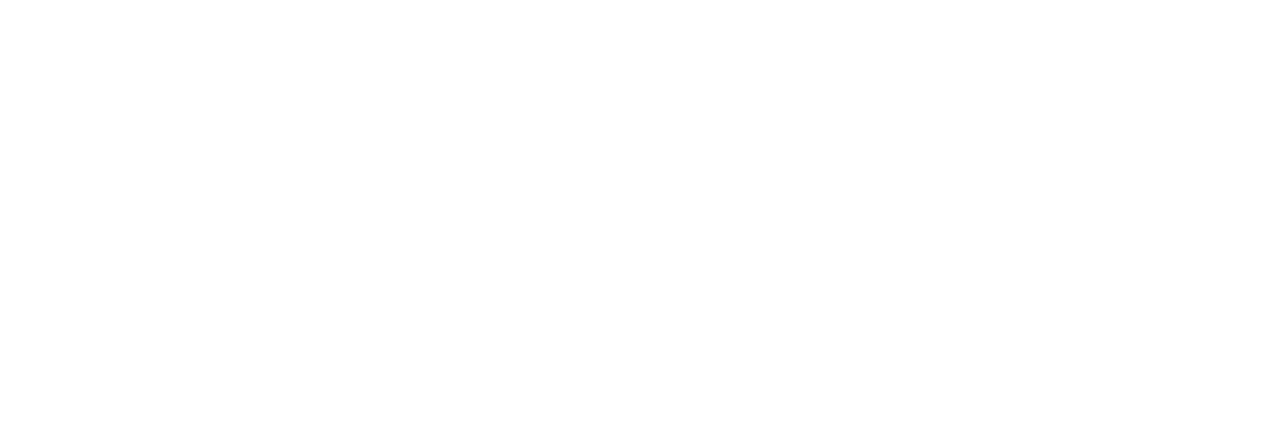
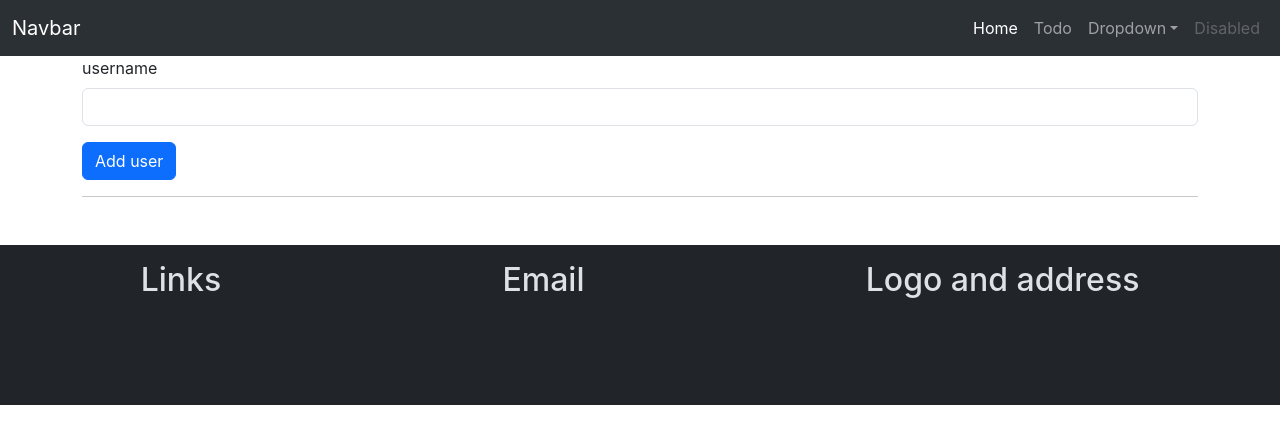
Before and after one commit to shoaib900/ee_landingpage, a React (Create React App) app: page /todo in a window 1280 px wide. Before the commit this address had no page. Shown: the top 444 px of the page. Built offline with nearby package versions, Linux system fonts and the light colour scheme.

Commit message:
update todo list

```diff
--- a/src/App.js
+++ b/src/App.js
@@ -1,14 +1,21 @@
 import React from 'react'
 import Home from './routes/Home'
 import { BrowserRouter,Route,Routes } from 'react-router-dom'
+import Todo from './routes/Todo'
+import Navbar from './components/Navbar'
+import Bottombar from './components/Bottombar'
 
 const App = () => {
   return (
     <BrowserRouter>
     <div>
+      <Navbar />
       <Routes>
         <Route path='/' element={<Home />} />
+        <Route path="/todo" element={<Todo /> } />
       </Routes>
+
+      <Bottombar />
 
     </div>
     </BrowserRouter>
--- /dev/null
+++ b/src/components/Bottombar.js
@@ -0,0 +1,24 @@
+import React from 'react'
+
+const Bottombar = () => {
+  return (
+    <div>
+         {/* footer */}
+
+            <div className='bg-dark mt-5 py-3 d-flex justify-content-around' style={{height:"20vh"}} data-bs-theme="dark">
+                <div className="card border-0">
+                    <h2>Links</h2>
+                </div>
+                <div className="card border-0">
+                    <h2>Email</h2>
+                </div>
+                <div className="card border-0">
+                    <h2>Logo and address</h2>
+                </div>
+            </div>
+
+    </div>
+  )
+}
+
+export default Bottombar
--- /dev/null
+++ b/src/components/Navbar.js
@@ -0,0 +1,45 @@
+import React from 'react'
+import { Link } from 'react-router-dom'
+
+const Navbar = () => {
+  return (
+    <div>
+         {/* navbar */}
+            <nav class="navbar navbar-expand-lg bg-body-tertiary" data-bs-theme="dark">
+                <div class="container-fluid">
+                    <span class="navbar-brand" >Navbar</span>
+                    <button class="navbar-toggler" type="button" data-bs-toggle="collapse" data-bs-target="#navbarSupportedContent" aria-controls="navbarSupportedContent" aria-expanded="false" aria-label="Toggle navigation">
+                        <span class="navbar-toggler-icon"></span>
+                    </button>
+                    <div class="collapse navbar-collapse" id="navbarSupportedContent">
+                        <ul class="navbar-nav ms-auto mb-2 mb-lg-0">
+                            <li class="nav-item">
+                                <Link class="nav-link active" aria-current="page" to={'/'} >Home</Link>
+                            </li>
+                            <li class="nav-item">
+                                <Link class="nav-link" to={'/todo'} >Todo</Link>
+                            </li>
+                            <li class="nav-item dropdown">
+                                <span class="nav-link dropdown-toggle"  role="button" data-bs-toggle="dropdown" aria-expanded="false">
+                                    Dropdown
+                                </span>
+                                <ul class="dropdown-menu">
+                                    <li><span class="dropdown-item" >Action</span></li>
+                                    <li><span class="dropdown-item" >Another action</span></li>
+                                    <li><hr class="dropdown-divider" /></li>
+                                    <li><span class="dropdown-item" >Something else here</span></li>
+                                </ul>
+                            </li>
+                            <li class="nav-item">
+                                <span class="nav-link disabled" aria-disabled="true">Disabled</span>
+                            </li>
+                        </ul>
+                    </div>
+                </div>
+            </nav>
+
+    </div>
+  )
+}
+
+export default Navbar
--- a/src/routes/Home.js
+++ b/src/routes/Home.js
@@ -5,40 +5,6 @@
 const Home = () => {
     return (
         <div>
-            {/* navbar */}
-            <nav class="navbar navbar-expand-lg bg-body-tertiary" data-bs-theme="dark">
-                <div class="container-fluid">
-                    <span class="navbar-brand" >Navbar</span>
-                    <button class="navbar-toggler" type="button" data-bs-toggle="collapse" data-bs-target="#navbarSupportedContent" aria-controls="navbarSupportedContent" aria-expanded="false" aria-label="Toggle navigation">
-                        <span class="navbar-toggler-icon"></span>
-                    </button>
-                    <div class="collapse navbar-collapse" id="navbarSupportedContent">
-                        <ul class="navbar-nav ms-auto mb-2 mb-lg-0">
-                            <li class="nav-item">
-                                <span class="nav-link active" aria-current="page" >Home</span>
-                            </li>
-                            <li class="nav-item">
-                                <span class="nav-link" >Link</span>
-                            </li>
-                            <li class="nav-item dropdown">
-                                <span class="nav-link dropdown-toggle"  role="button" data-bs-toggle="dropdown" aria-expanded="false">
-                                    Dropdown
-                                </span>
-                                <ul class="dropdown-menu">
-                                    <li><span class="dropdown-item" >Action</span></li>
-                                    <li><span class="dropdown-item" >Another action</span></li>
-                                    <li><hr class="dropdown-divider" /></li>
-                                    <li><span class="dropdown-item" >Something else here</span></li>
-                                </ul>
-                            </li>
-                            <li class="nav-item">
-                                <span class="nav-link disabled" aria-disabled="true">Disabled</span>
-                            </li>
-                        </ul>
-                    </div>
-                </div>
-            </nav>
-
             {/* hero section */}
             <div id="carouselExampleCaptions" class="carousel-dark slide">
                 <div class="carousel-indicators">
@@ -135,19 +101,7 @@
 </div>
 
             </div>
-            {/* footer */}
 
-            <div className='bg-dark mt-5 py-3 d-flex justify-content-around' style={{height:"20vh"}} data-bs-theme="dark">
-                <div className="card border-0">
-                    <h2>Links</h2>
-                </div>
-                <div className="card border-0">
-                    <h2>Email</h2>
-                </div>
-                <div className="card border-0">
-                    <h2>Logo and address</h2>
-                </div>
-            </div>
 
         </div>
     )
--- /dev/null
+++ b/src/routes/Todo.js
@@ -0,0 +1,34 @@
+import React, { useState } from 'react'
+
+const Todo = () => {
+    const [name,setName] = useState("");
+    const [todos, setTodos] = useState([]);
+
+    const sub= ()=>{
+        console.log(name)
+        setTodos([...todos,name]);
+        setName("");
+    }
+  return (
+    <div className='container'>
+
+  <div class="mb-3">
+    <label for="exampleInputText1" class="form-label">username</label>
+    <input type="text" class="form-control" id="exampleInputText1" aria-describedby="textHelp" value={name} onChange={(e) => setName(e.target.value)} />
+  </div>
+  <button type="submit" class="btn btn-primary" onClick={sub}>Add user</button>
+
+      <hr />
+      <div>
+        {todos.map(( item,index) => {
+            console.log(item)
+            return(
+                <p>{item}</p>
+            )
+        })}
+      </div>
+    </div>
+  )
+}
+
+export default Todo
```
